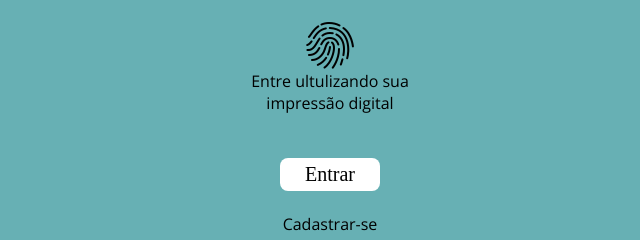
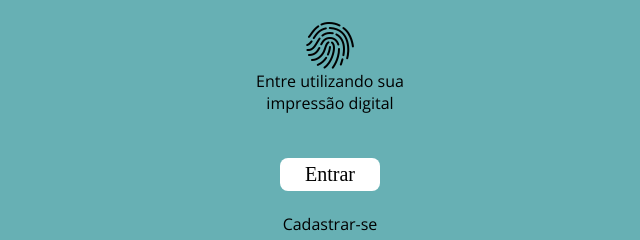
Before and after one commit to Kyoutro/Digi_Pass, a plain HTML site: page index.html in a window 1280 px wide. Shown: the part 412-652 px from the top of the page, 310-950 px from the left. Drawn offline with nearby package versions, Linux system fonts and the light colour scheme.

Commit message:
Update index.html

```diff
--- a/index.html
+++ b/index.html
@@ -17,7 +17,7 @@
         <input type="password" name="" id="" required><br><br>
             <div class="biometria">
                 <img src="Icons/digital.png" alt="">
-                <p>Entre ultulizando sua</p>
+                <p>Entre utilizando sua</p>
                 <p>impressão digital</p>
             </div><br><br>
         <button type="submit">Entrar</button>
```
